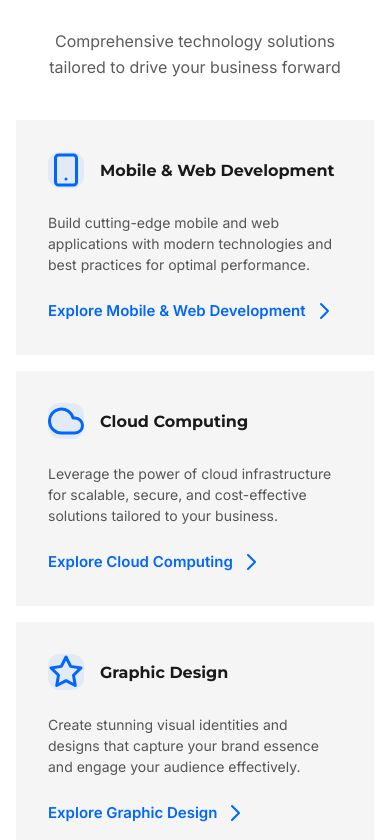
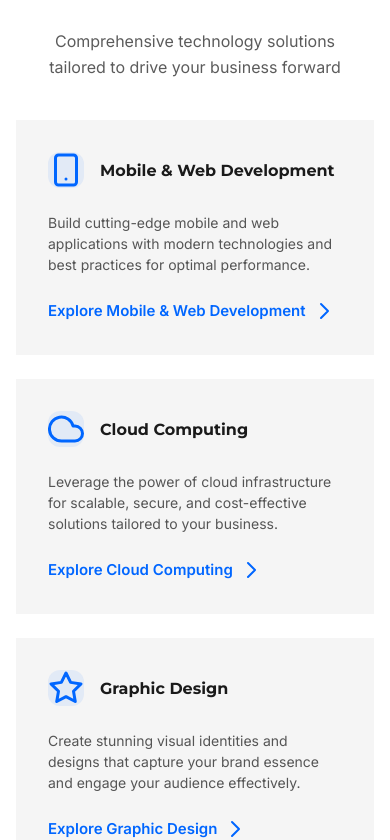
Before and after one commit to chrisarpong/stadnet-technologies, a React (Vite) app: page / in a window 390 px wide. Shown: the part 985-1825 px from the top of the page. Built offline with nearby package versions, Linux system fonts and the light colour scheme.

Commit message:
fix(mobile): Increase service card gap and document mobile optimization
- Establish consistent 1.5rem gap between service cards on mobile (was 1rem)
- Finalize mobile 'Grey Card' aesthetic for better visibility without hover

```diff
--- a/src/components/InteractiveServiceCards.css
+++ b/src/components/InteractiveServiceCards.css
@@ -190,7 +190,7 @@
 /* Responsive: 1 column on mobile */
 @media (max-width: 768px) {
     .services-list {
-        gap: var(--spacing-sm);
+        gap: var(--spacing-md);
     }
 
     .service-item {
```
